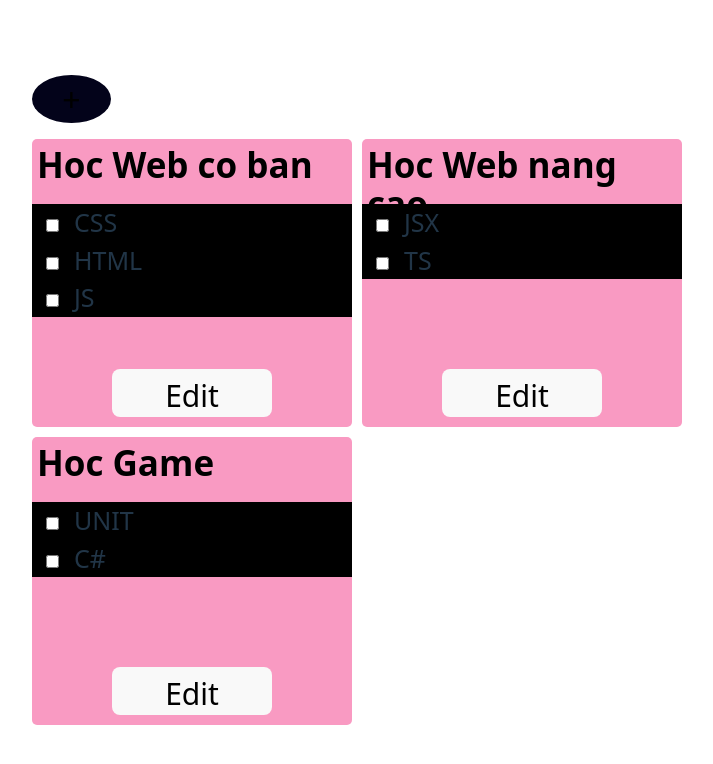
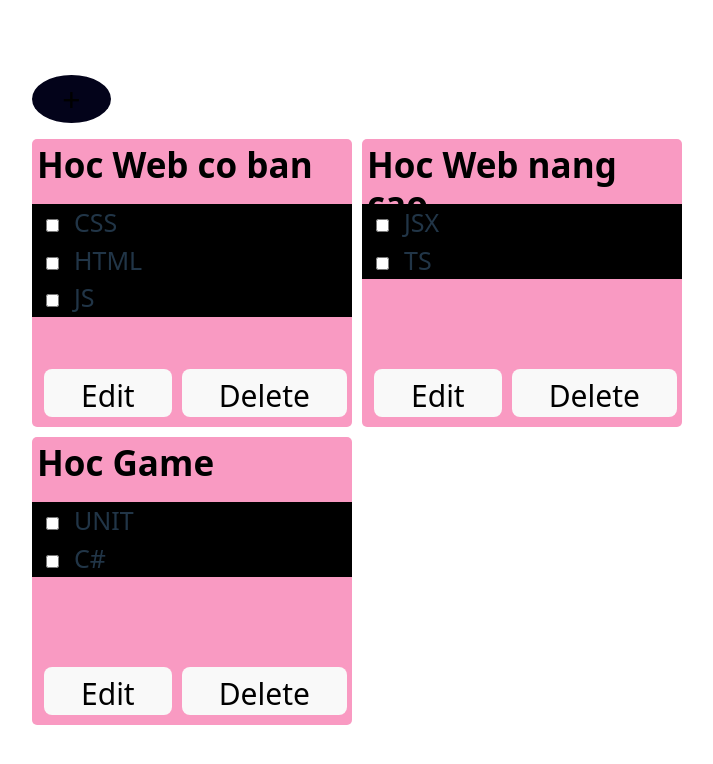
Before and after one commit to heimingtou/todo-list, a React (Vite) app in the folder my-todo-list/: page / in a window 1280 px wide. Shown: the top 764 px of the page, without its empty margins (283-996 px from the left). Built offline with nearby package versions, Linux system fonts and the light colour scheme.

Commit message:
luu tru bang localstorange va them chuc nang delete

```diff
--- a/my-todo-list/src/Component/Task/task.css
+++ b/my-todo-list/src/Component/Task/task.css
@@ -44,12 +44,18 @@ label{
     linear-gradient(90deg, red, orange, yellow, green, cyan, blue, violet) border-box;
 }
 .btn-edit{
-    width: 10rem;
+    width:fit-content;
     height: 3rem;
-    margin-left: 80px;
     font-size: 30px;
     padding-top: 5px;
     text-align: center;
+
+}
+.btn-tool{
+    margin-top: auto;
+    margin-left: 12px;
+    display: flex;
+    flex-direction: row;
+    gap:10px;
     margin-bottom: 10px;
-    margin-top: auto;
 }
--- a/my-todo-list/src/Component/Task/task.jsx
+++ b/my-todo-list/src/Component/Task/task.jsx
@@ -4,7 +4,7 @@ import CheckBox from "../checkBox/CheckBox"
 import Title from "../Title/Title"
 import "./task.css"
 import Popup from "../popUp/Popup"
-export default function Task({task,handleAdd,checkList}){
+export default function Task({task,handleAdd,checkList,deleted}){
     const [showPopup,setShowPopup]=useState(false)
     // let listTask= task.list.map(list=>
     //     <CheckBox key={list}>{list.data}</CheckBox>
@@ -26,7 +26,12 @@ export default function Task({task,handleAdd,checkList}){
         <div className="content">
            {listTask}
         </div>
-        <button className="btn-edit" onClick={()=>setShowPopup(true)}>Edit</button>
+        <div className="btn-tool">
+            <button className="btn-edit" onClick={()=>setShowPopup(true)}>Edit</button>
+             <button className="btn-edit" onClick={()=>deleted(task.id)}>Delete</button>
+
+        </div>
+
         {/* <div className="tag">
             <span></span>
              <span></span>
--- a/my-todo-list/src/Component/Tasks/tasks.jsx
+++ b/my-todo-list/src/Component/Tasks/tasks.jsx
@@ -1,4 +1,4 @@
-import { useState,useReducer } from "react";
+import { useState,useReducer,useEffect } from "react";
 import Popup from "../popUp/Popup";
 import Task from "../Task/task";
 import "./tasks.css"
@@ -50,11 +50,24 @@ function reducer(taskList,action){
                     }
                     return item
                     })
+            case 'delete':
+                return taskList.filter(t=>t.id!=action.id)
             default:
                 return taskList;
         }
    }
-   const [taskList,dispatch]=useReducer(reducer,listTask)
+//    const [taskList,dispatch]=useReducer(reducer,listTask)
+ // 🔹 Khởi tạo từ localStorage
+  const [taskList, dispatch] = useReducer(reducer, [], () => {
+    const stored = localStorage.getItem("tasks");
+    return stored ? JSON.parse(stored) : listTask;
+  });
+
+  // 🔹 Lưu lại mỗi khi taskList thay đổi
+  useEffect(() => {
+    localStorage.setItem("tasks", JSON.stringify(taskList));
+  }, [taskList]);
+
 function addTask(){
     const newTask = {
                     id: Date.now(),
@@ -73,6 +86,9 @@ function addTask(){
     dispatch({ type: 'add', value: data });
   }
 }
+function handleDelete(taskId){
+    dispatch({type:'delete',id:taskId});
+}
 function handleCheck(data,listData){
     const newData=data;
     for(let i=0;i<newData.list.length;i++)
@@ -86,7 +102,7 @@ function handleCheck(data,listData){
 
 }
     let data = taskList.map((t) =>
-        <Task key={t.id} task={t} handleAdd={handleAdd} checkList={handleCheck}/>
+        <Task key={t.id} task={t} handleAdd={handleAdd} checkList={handleCheck} deleted={handleDelete}/>
     );
 
     return(
```
